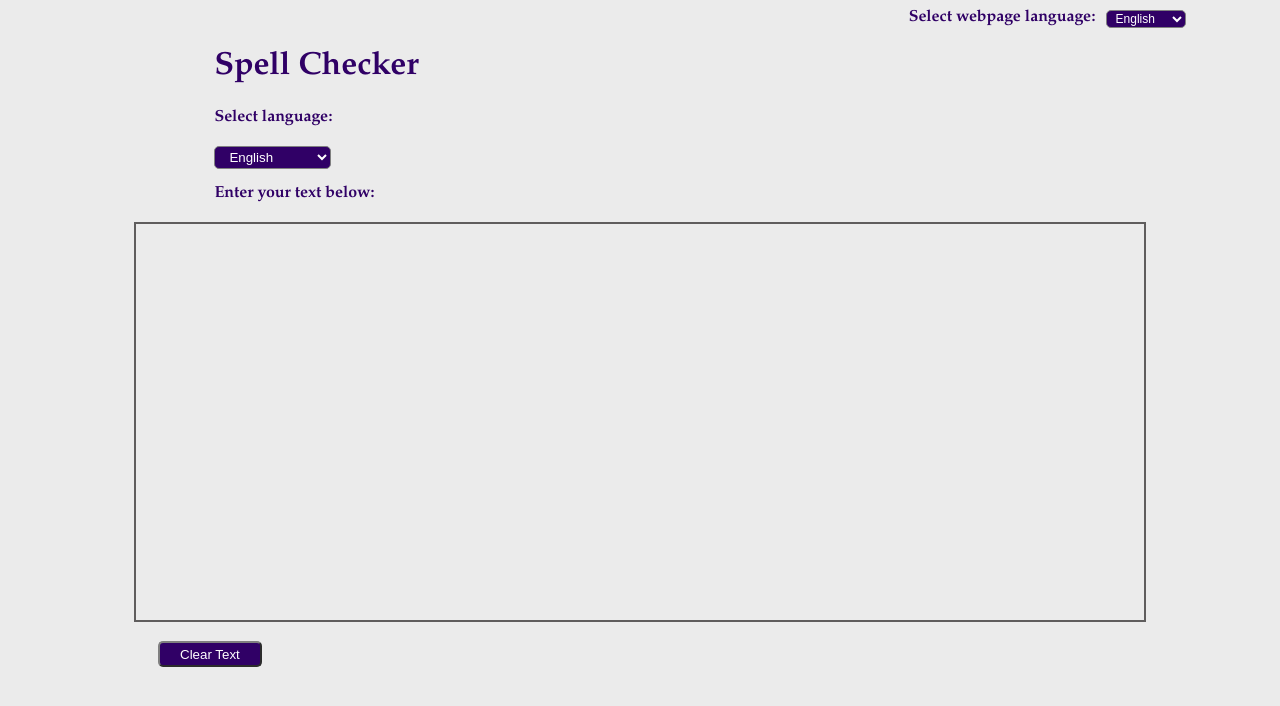
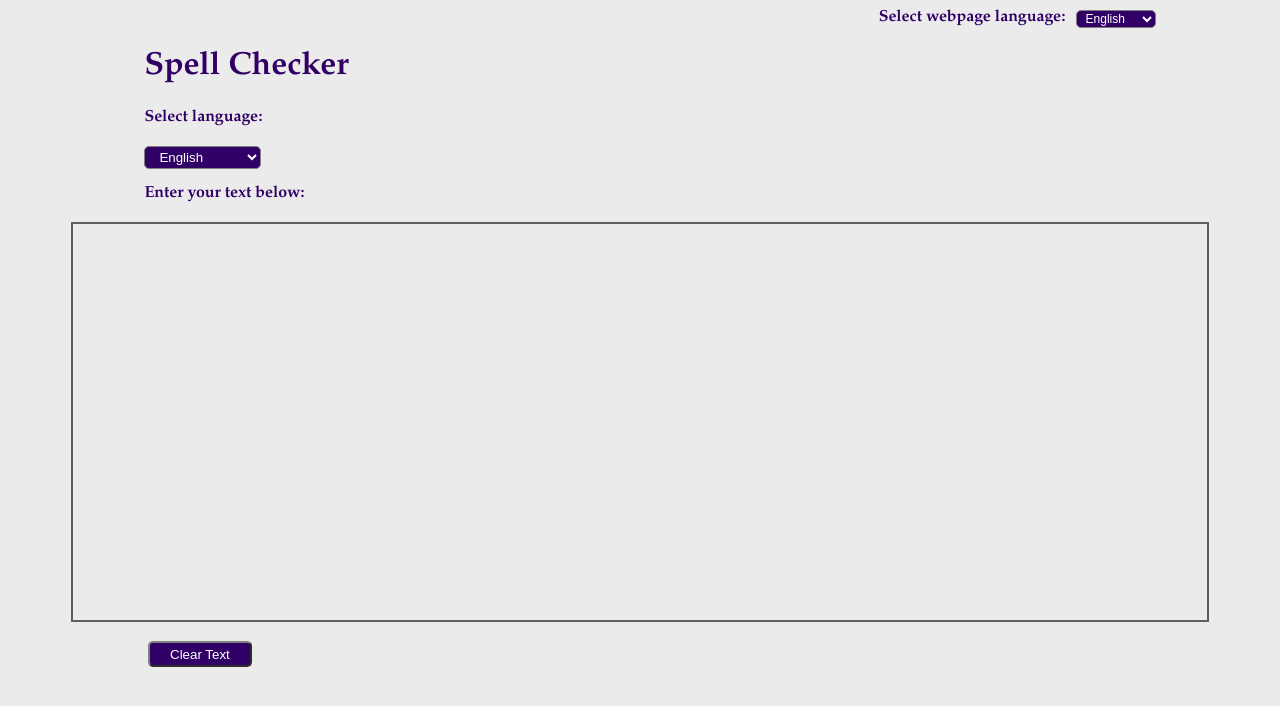
Before and after one commit to rjuliang/team6SpellCheckerCSCI5030-2021, a website: page index.html in a window 1280 px wide. Drawn offline with nearby package versions, Linux system fonts and the light colour scheme.

Commit message:
Adding clear button, alignment of buttons and frontend modification overall

```diff
--- a/stylesheets/main-style.css
+++ b/stylesheets/main-style.css
@@ -28,6 +28,7 @@ body{
     width: 90%;
     margin: auto;
     padding: 20px;
+
 }
 
 #en_us{
@@ -47,7 +48,7 @@ body{
     padding-right: 20px;
     padding-top: 4px;
     padding-bottom: 3px;
-    margin-left: 150px;
+    margin-left: 140px;
     position: absolute;
     background-color: #300066;
     color: white;
@@ -68,15 +69,10 @@ hr{
     opacity: 0.3;
 }
 
-#langDiv {
-    opacity: 0.5;
-    padding-left: 150px;
-
-}
 
 #langDiv
 {
-    padding-right: 220px;
+    padding-right: 80px;
     text-align: right;
     margin: auto;
 
@@ -158,7 +154,7 @@ hr{
 /*Responsiveness goes here*/
 @media screen and (min-width: 768px) {
     .heading {
-        padding-left: 80px;
+        padding-left: 10px;
         text-align: left;
         width: 80%;
     }
@@ -167,13 +163,7 @@ hr{
         display: none;
     }
 
-    #langDiv{
-        padding-right: 50px;
-        text-align: right;
-        opacity: 1;
-    }
 
-    #input{
-        width: 80%;
-    }
+
+
 }
```
